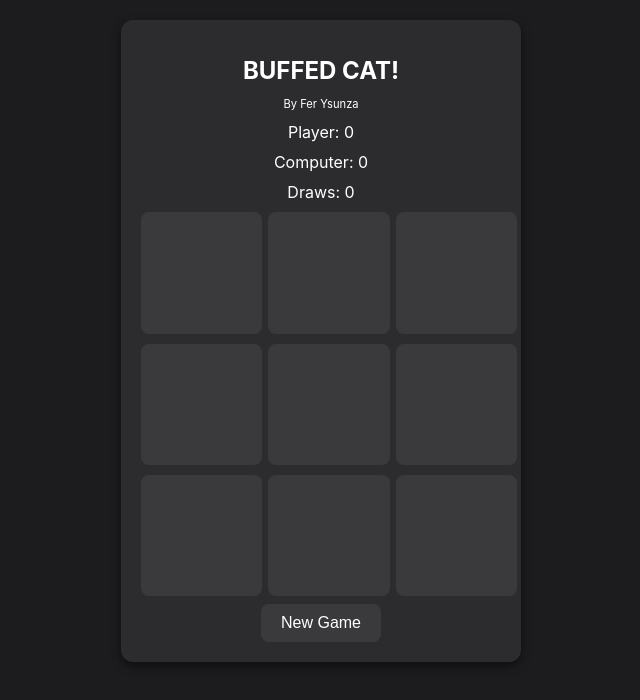
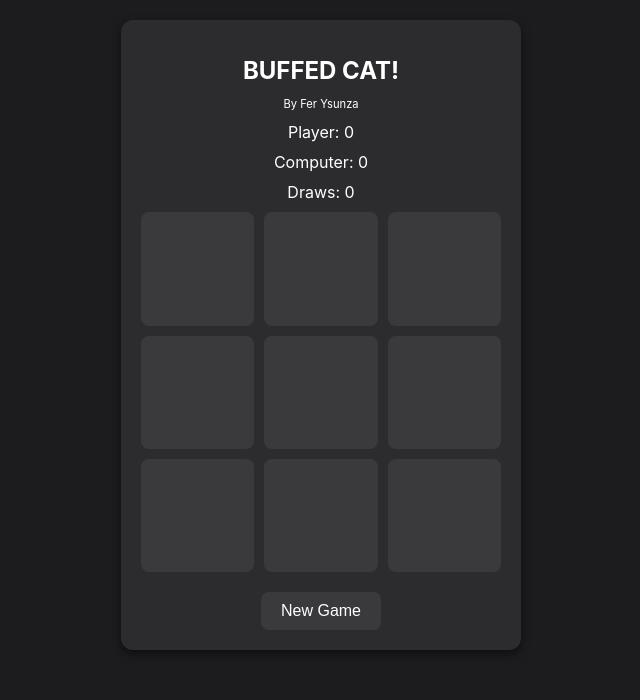
Before and after one commit to FerYsunza/buffedCat_JS, a plain HTML site: page index.html in a window 1280 px wide. Shown: the whole page, without its empty margins (319-959 px from the left). Drawn offline with Linux system fonts and the light colour scheme.

Commit message:
Update style.css
Cells will no longer take 100% of their column width.

```diff
--- a/style.css
+++ b/style.css
@@ -50,7 +50,7 @@ h1 {
 }
 
 .cell {
-    width: 100%; /* Each cell takes full width of the column */
+    /* width: 100%; /* Each cell takes full width of the column */
     aspect-ratio: 1; /* Ensures each cell is a square */
     border: 2px solid #3a3a3c;
     background-color: #3a3a3c;
```
